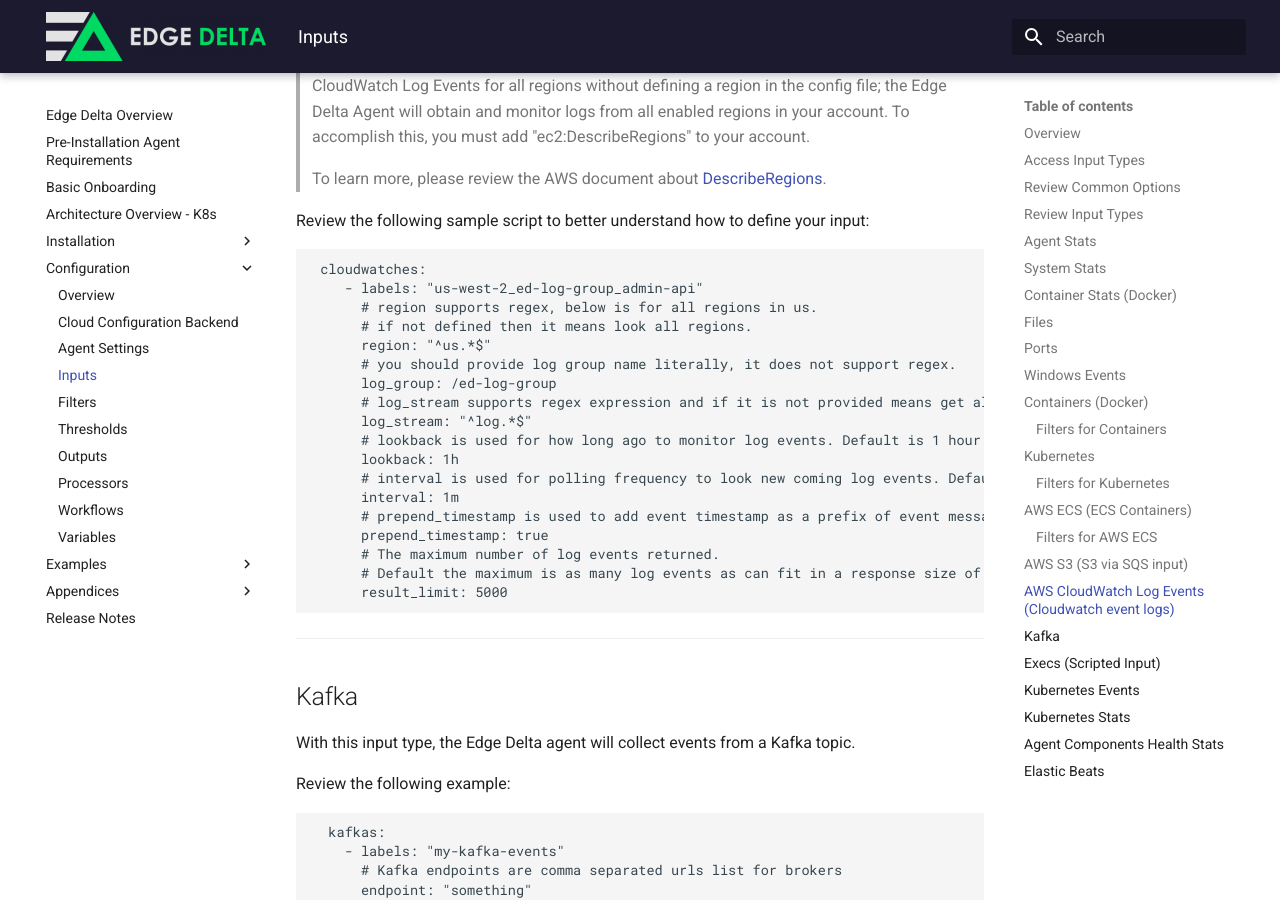
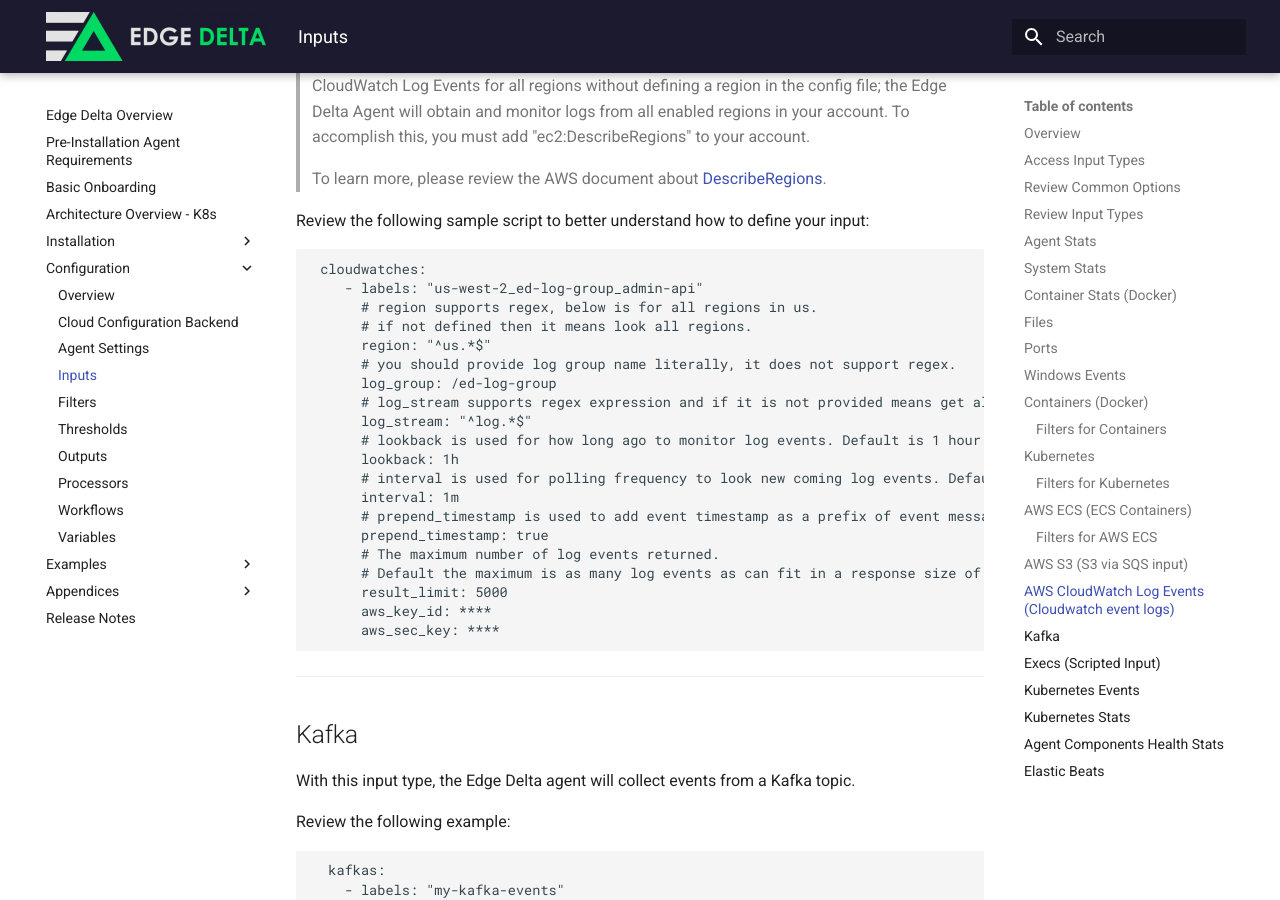
Before and after one commit to edgedelta/docs, an MkDocs documentation site: the page built from docs/configuration/inputs.md, in a window 1280 px wide and 900 px high, scrolled down 9182 px. Built offline with MkDocs 1.6.1 and Material for MkDocs 9.7.7, drawn with Linux system fonts in a browser that asks for light colours; part of the change alters nothing that is shown.

Commit message:
Update inputs.md
Based on DOC-31, the sample for CloudWatch was missing the access and secret keys. This has been added.

````diff
--- a/docs/configuration/inputs.md
+++ b/docs/configuration/inputs.md
@@ -430,6 +430,8 @@ Review the following sample script to better understand how to define your input
       # The maximum number of log events returned.
       # Default the maximum is as many log events as can fit in a response size of 1 MB, up to 10,000 log events.
       result_limit: 5000
+      aws_key_id: ****
+      aws_sec_key: ****
 ```
 ***
 
````
